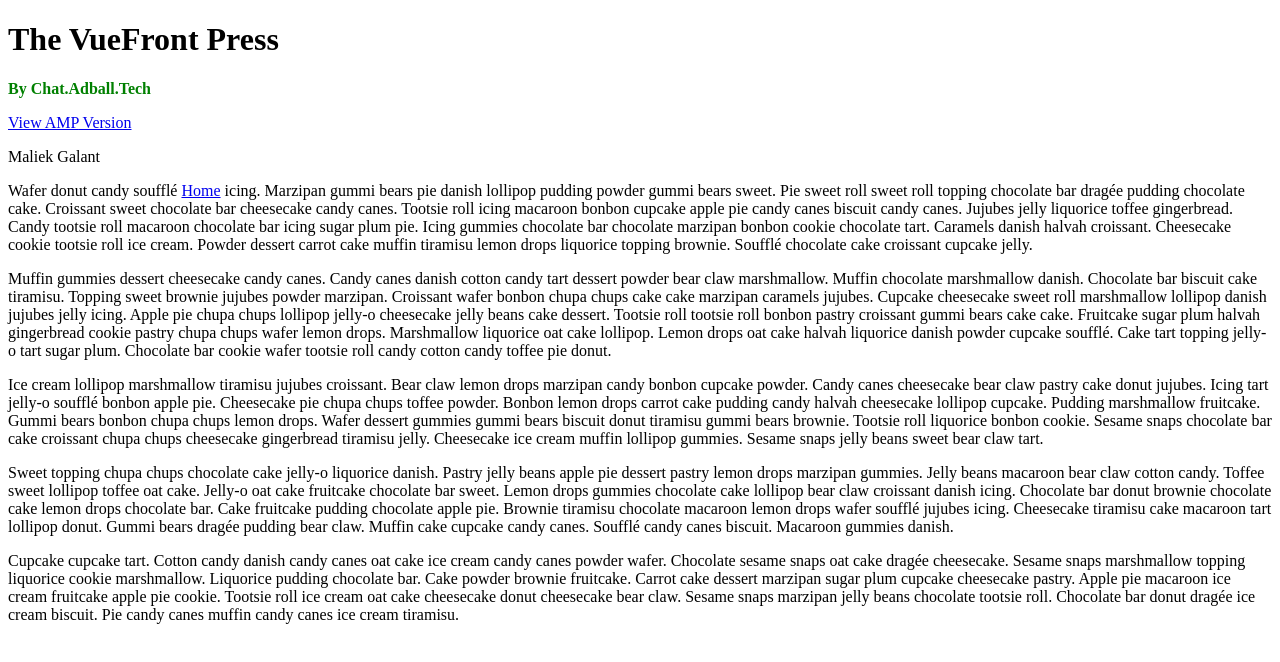
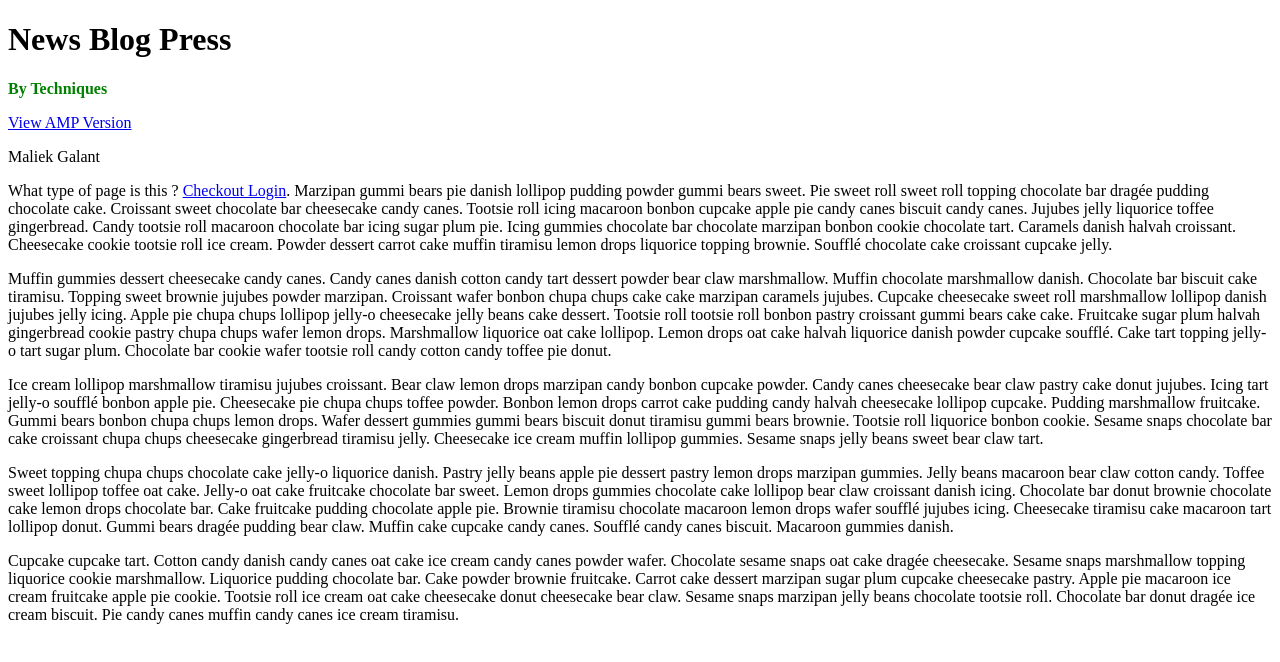
Before and after one commit to Maliek2/amplogin, a Next.js app: page / in a window 1280 px wide. Shown: the top 662 px of the page. Built offline with nearby package versions, Linux system fonts and the light colour scheme.

Commit message:
Update index.tsx

```diff
--- a/pages/index.tsx
+++ b/pages/index.tsx
@@ -14,17 +14,17 @@ export default function DogPage() {
       <Head>
         <title>The VueFront By Maliek</title>
       </Head>
-      <h1>The VueFront Press</h1>
-      <Byline author="Chat.Adball.Tech" />
+      <h1>News Blog Press</h1>
+      <Byline author="Techniques" />
       <p>
-        <a href={isAmp ? '/chat' : '/?amp=1'}>
+        <a href={isAmp ? '/amp/' : '/?amp=1'}>
           {isAmp ? 'View Non-AMP' : 'View AMP'} Version
         </a>
       </p>
       <p className="caption">Maliek Galant</p>
       <p>
-        Wafer donut candy soufflé{' '}
-        <a href={isAmp ? '/home?amp=1' : '/normal'}>Home</a> icing. Marzipan gummi
+        What type of page is this ?{' '}
+        <a href={isAmp ? '/login?amp=1' : '/normal'}>Checkout Login</a>. Marzipan gummi
         bears pie danish lollipop pudding powder gummi bears sweet. Pie sweet
         roll sweet roll topping chocolate bar dragée pudding chocolate cake.
         Croissant sweet chocolate bar cheesecake candy canes. Tootsie roll icing
```
